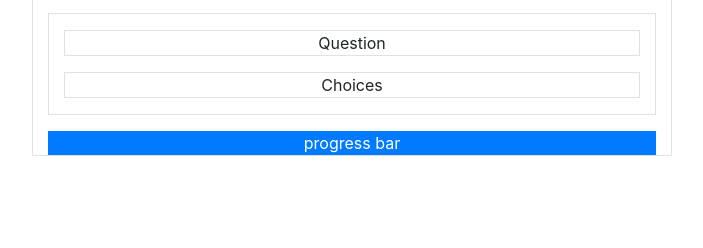
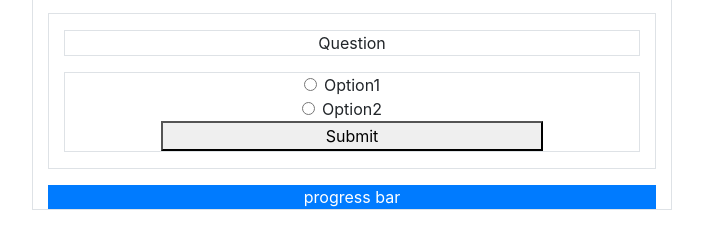
Before and after one commit to Leo927/GundamQuizz, a plain HTML site: page index.html in a window 1280 px wide. Shown: the part 134-382 px from the top of the page, without its empty margins (288-991 px from the left). Drawn offline with nearby package versions, Linux system fonts and the light colour scheme.

Commit message:
added options and sumibt

```diff
--- a/index.html
+++ b/index.html
@@ -11,7 +11,19 @@
 		<div class="col-12 mx-auto border w-100 mb-3">score</div>
 		<div class="col-12 mx-auto border">
 			<div class="h-25 mt-3 mb-3 border">Question</div>
-			<div class="h-100 mt-3 mb-3 border">Choices</div>
+			<div class="h-100 mt-3 mb-3 border">
+				<form>
+					<div>
+						<input type="radio" class="form-check-input " name="answer" id="answer-1" value="option1">
+						<label class="form-check-label" for="answer-1">Option1</label>
+					</div>
+					<div>
+						<input type="radio" class="form-check-input" name="answer" id="answer-2" value="option2">
+						<label class="form-check-label" for="answer-2">Option2</label>
+					</div>
+					<button type="Submit" class="button col-8">Submit</button>
+				</form>
+			</div>
 		</div>
 		<div class="col-12 mx-auto progress-bar mt-3">progress bar</div>
 	</div>
```
